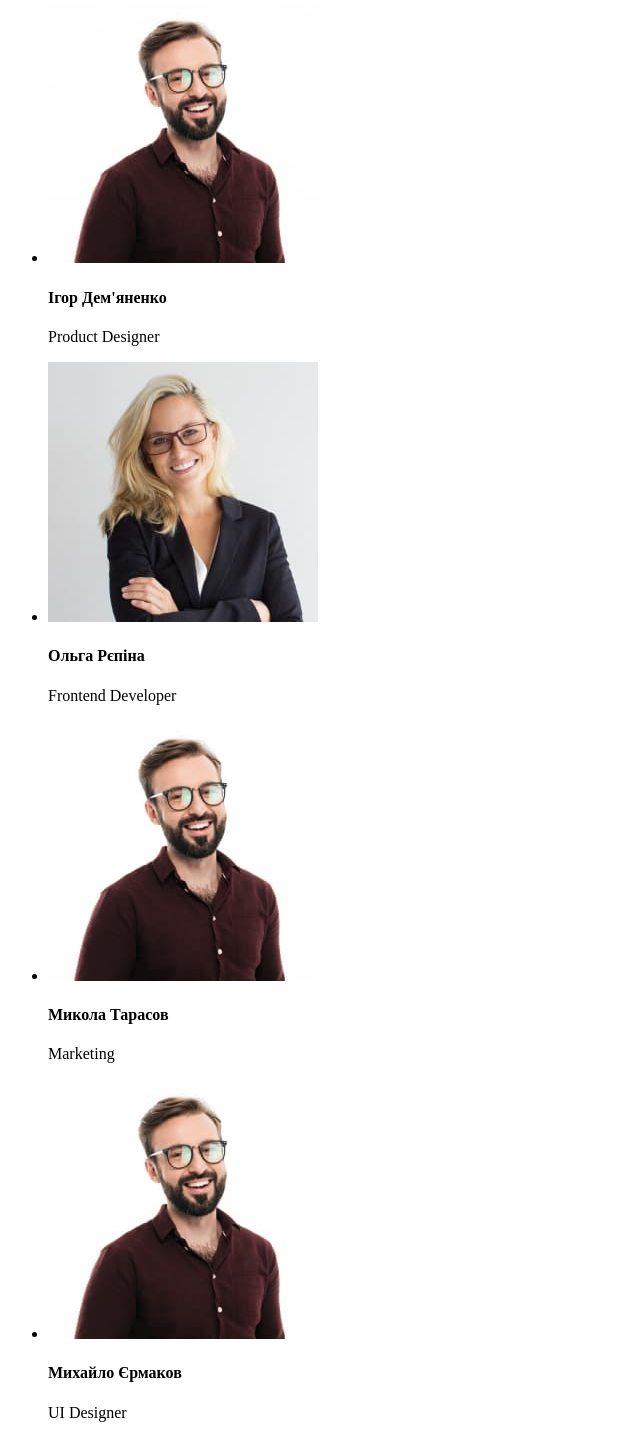
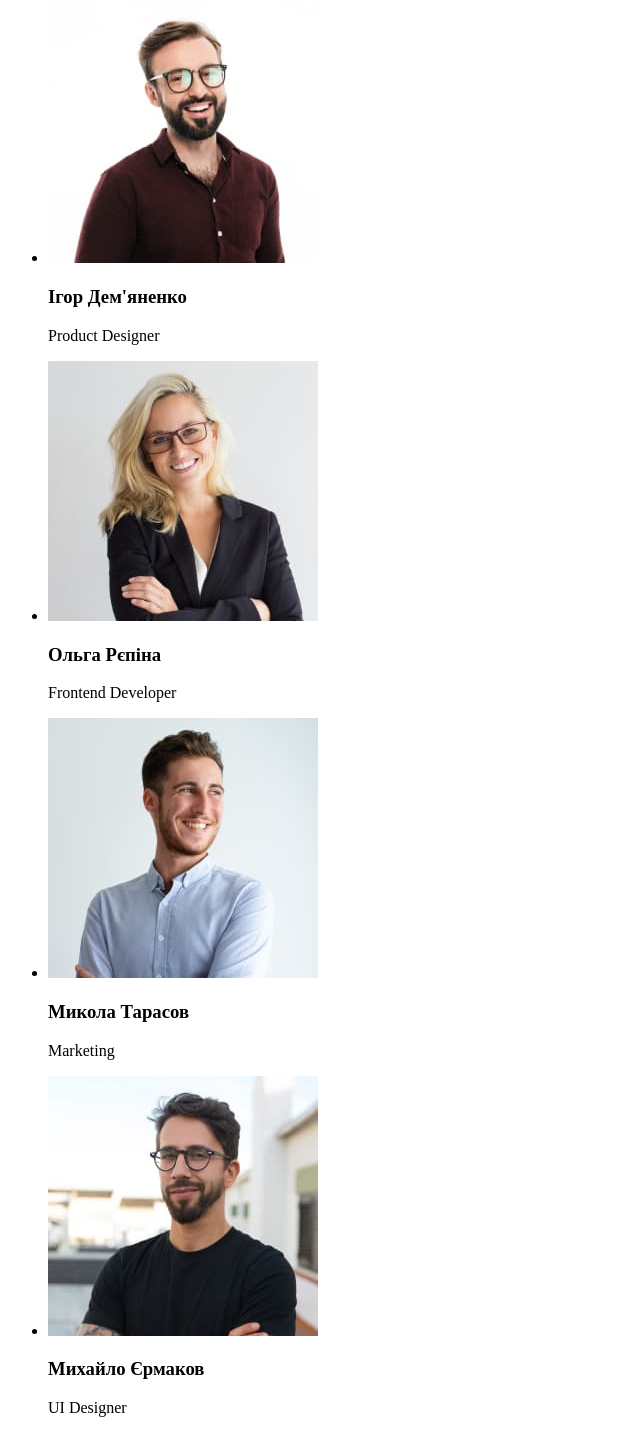
Before and after one commit to klivin76/goit-markup-hw-01, a plain HTML site: page index.html in a window 1280 px wide. Shown: the part 1275-2713 px from the top of the page, without its empty margins (0-640 px from the left). Drawn offline with Linux system fonts and the light colour scheme.

Commit message:
Додав футер

```diff
--- a/index.html
+++ b/index.html
@@ -8,6 +8,7 @@
   </head>
 
   <body>
+    <!-- Шапка сайта -->
     <header>
       <nav>
         <a href="./index.html"> Web Studio </a>
@@ -25,31 +26,36 @@
       </ul>
     </header>
 
+    <main>
+      <!-- Герой -->
       <section>
         <h1>Ефективні рішення для вашого бізнеса</h1>
         <button type="button">Замовити послугу</button>
       </section>
 
+      <!-- Переваги -->
       <section>
         <h2 hidden>Наши переваги</h2>
         <ul>
           <li>
             <h3>Увага до деталей</h3>
             <p>
-            Ідейні міркування, і навіть початок повсякденної роботи з формування
-            позиції.
+              Ідейні міркування, і навіть початок повсякденної роботи з
+              формування позиції.
             </p>
           </li>
           <li>
             <h3>Пунктуальність</h3>
             <p>
-            Завдання організації, особливо рамки і місце навчання кадрів тягне у
-            себе.
+              Завдання організації, особливо рамки і місце навчання кадрів тягне
+              у себе.
             </p>
           </li>
           <li>
             <h3>Планування</h3>
-          <p>Так само консультація з широким активом значною мірою зумовлює.</p>
+            <p>
+              Так само консультація з широким активом значною мірою зумовлює.
+            </p>
           </li>
           <li>
             <h3>Сучасні технології</h3>
@@ -61,6 +67,7 @@
         </ul>
       </section>
 
+      <!-- Що робимо -->
       <section>
         <h3>Чим ми займаємося</h3>
         <ul>
@@ -72,38 +79,51 @@
             />
           </li>
           <li>
-          <img src="./images/pict 2.jpg" alt="Працює з ноутбуком" width="370" />
+            <img
+              src="./images/pict 2.jpg"
+              alt="Працює з ноутбуком"
+              width="370"
+            />
           </li>
           <li>
-          <img src="./images/pict 3.jpg" alt="Малює на планшеті" width="370" />
+            <img
+              src="./images/pict 3.jpg"
+              alt="Малює на планшеті"
+              width="370"
+            />
           </li>
         </ul>
       </section>
 
+      <!-- Наша команда -->
       <section>
         <h3>Наша команда</h3>
         <ul>
           <li>
             <img src="./images/photo 1.jpg" alt="Ігор" width="270" />
-          <h4>Ігор Дем'яненко</h4>
+            <h3>Ігор Дем'яненко</h3>
             <p>Product Designer</p>
           </li>
           <li>
             <img src="./images/photo 2.jpg" alt="Ольга" width="270" />
-          <h4>Ольга Рєпіна</h4>
+            <h3>Ольга Рєпіна</h3>
             <p>Frontend Developer</p>
           </li>
           <li>
-          <img src="./images/photo 1.jpg" alt="Микола" width="270" />
-          <h4>Микола Тарасов</h4>
+            <img src="./images/photo 3.jpg" alt="Микола" width="270" />
+            <h3>Микола Тарасов</h3>
             <p>Marketing</p>
           </li>
           <li>
-          <img src="./images/photo 1.jpg" alt="Михайло" width="270" />
-          <h4>Михайло Єрмаков</h4>
+            <img src="./images/photo 4.jpg" alt="Михайло" width="270" />
+            <h3>Михайло Єрмаков</h3>
             <p>UI Designer</p>
           </li>
         </ul>
       </section>
+    </main>
+
+    <!-- Футер -->
+    <footer></footer>
   </body>
 </html>
```
Lines whose indentation alone changed are shown as unchanged.
